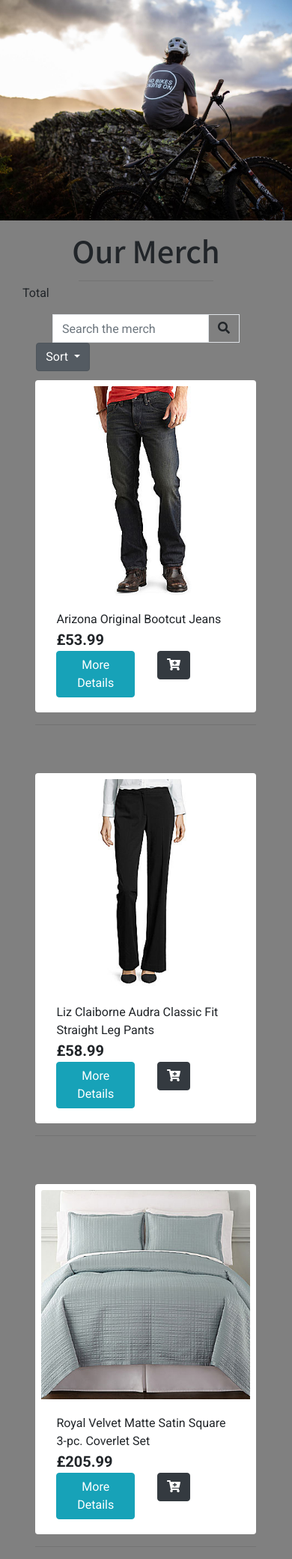
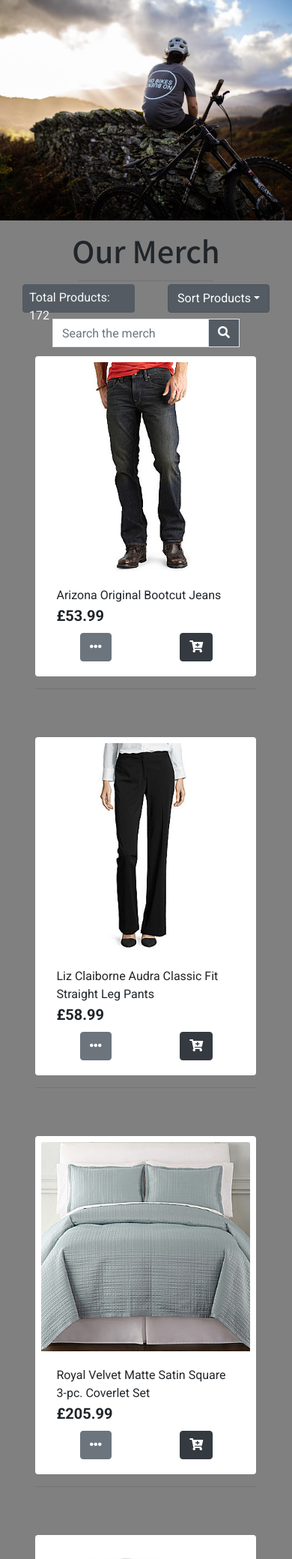
Before and after one commit to jamesigibbs/NoBikesNoBueno, a Django app: page / in a window 390 px wide. Shown: the part 161-2240 px from the top of the page at 75% size. Run offline with Django 3.2, Linux system fonts and the light colour scheme; data comes from the database, SQL or seed files in the repository; some libraries are stand-ins or nearby versions.

Commit message:
Fixed total products, added functionality to add to cart button and fixed responsive view

```diff
--- a/bag/contexts.py
+++ b/bag/contexts.py
@@ -15,7 +15,6 @@ def bag_contexts(request):
         product = get_object_or_404(Product, pk=item_id)
         total += quantity * product.price
         product_count += quantity
-        print(product)
         bag_items.append({
             'item_id': item_id,
             'quantity': quantity,
--- a/bag/views.py
+++ b/bag/views.py
@@ -14,7 +14,6 @@ def bag_view(request):
 
 def add_to_bag(request, item_id):
     """ Add an item to the shopping bag """
-
     quantity = int(request.POST.get('quantity'))
     redirect_url = request.POST.get('redirect_url')
     bag = request.session.get('bag', {})
--- a/home/templates/home/index.html
+++ b/home/templates/home/index.html
@@ -23,27 +23,16 @@
         <!-- Search Bar Row -->
         <div class="container">
             <div class="row">
-                <div class="col-4">
-                    <p>Total</p>
+                <div class="col-6">
+                    <div class="total-box">
+                        <p class="total-text">Total Products: {{ products|length }}</p>
+                    </div>
                 </div>
-                <div class="col-md-4 col-12 d-flex justify-content-center">
-                    <form method="GET" action="{% url 'home' %}">
-                        <div class="input-group w-100">
-                            <input class="form-control border border-black rounded-0" type="text" name="q" placeholder="Search the merch">
-                            <div class="input-group-append">
-                                <button class="form-control btn btn-black border border-black rounded-0" type="submit">
-                                    <span class="icon">
-                                        <i class="fas fa-search"></i>
-                                    </span>
-                                </button>
-                            </div>
-                        </div>
-                    </form>
-                </div>
-                <div class="col-4 d-flex justify-content-end">
+
+                <div class="col-6 d-flex justify-content-end">
                     <div class="dropdown show">
-                        <a class="btn btn-secondary dropdown-toggle" href="#" role="button" id="dropdownMenuLink" data-toggle="dropdown" aria-haspopup="true" aria-expanded="false">
-                            Sort
+                        <a class="btn btn-secondary dropdown-toggle sorting" href="#" role="button" id="dropdownMenuLink" data-toggle="dropdown" aria-haspopup="true" aria-expanded="false">
+                            Sort Products
                         </a>
 
                         <div class="dropdown-menu" aria-labelledby="dropdownMenuLink">
@@ -53,6 +42,22 @@
                             <a class="dropdown-item" href="{% url 'home' %}?sort=name&direction=desc">Name (Z-A)</a>
                         </div>
                     </div>
+                </div>
+            </div>
+            <div class="row pt-2 pt-1-md">
+                <div class="col-12 d-flex justify-content-center">
+                    <form method="GET" action="{% url 'home' %}">
+                        <div class="input-group w-100">
+                            <input class="form-control border border-black rounded-0" type="text" name="q" placeholder="Search the merch">
+                            <div class="input-group-append">
+                                <button class="form-control btn btn-black border border-black rounded-0 search-btn" type="submit">
+                                    <span class="icon">
+                                        <i class="fas fa-search"></i>
+                                    </span>
+                                </button>
+                            </div>
+                        </div>
+                    </form>
                 </div>
             </div>
         </div>
@@ -79,14 +84,17 @@
                                             <p class="lead mb-0 text-left font-weight-bold">£{{ product.price }}</p>
                                         </div>
                                     </div>
-                                    <div class="row">
-                                        <div class="col-6">
+                                    <div class="row pt-2">
+                                        <div class="col-6 d-flex justify-content-center">
                                             <a href="{% url 'product' product.id %}">
-                                                <button type="button" class="btn btn-info">More Details</button>
+                                                <button type="button" class="btn btn-secondary"><i class="fas fa-ellipsis-h"></i></button>
                                             </a>
                                         </div>
-                                        <div class="col-6">
-                                            <button type="button" class="btn btn-dark"><i class="fas fa-cart-plus"></i></button>
+                                        <div class="col-6 d-flex justify-content-center">
+                                            <form action="{% url 'add_one_to_bag' product.id %}" method="POST">
+                                                {% csrf_token %}
+                                                    <button type="submit" class="btn btn-dark"><i class="fas fa-cart-plus"></i></button>
+                                            </a>
                                         </div>
                                     </div>
                                 </div>
@@ -119,3 +127,21 @@
     </div>
 
 {% endblock %}
+
+{% block postloadjs %}
+    <script type="text/javascript">
+        $(document).ready(function () {
+            if(window.location.href.indexOf("?sort=price&direction=asc") > -1) {
+                $(".sorting").text("Price Low to High");
+            } else if (window.location.href.indexOf("?sort=price&direction=desc") > -1) {
+                $(".sorting").text("Price High to Low");
+            } else if (window.location.href.indexOf("?sort=name&direction=asc") > -1) {
+                $(".sorting").text("Name (A-Z)");
+            } else if (window.location.href.indexOf("?sort=name&direction=desc") > -1) {
+                $(".sorting").text("Name (Z-A)");
+            } else {
+                $(".sorting").text("Sort Products");
+            }
+        });
+    </script>
+{% endblock %}
--- a/home/urls.py
+++ b/home/urls.py
@@ -4,5 +4,6 @@ from . import views
 
 urlpatterns = [
     path('', views.home, name='home'),
-    path('products/<product_id>', views.product, name='product')
+    path('add/<item_id>/', views.add_one_to_bag, name='add_one_to_bag'),
+    path('products/<product_id>', views.product, name='product'),
 ]
--- a/home/views.py
+++ b/home/views.py
@@ -48,6 +48,19 @@ def home(request):
     return render(request, 'home/index.html', context)
 
 
+def add_one_to_bag(request, item_id):
+    """ Add an item to the shopping bag """
+    bag = request.session.get('bag', {})
+
+    if item_id in list(bag.keys()):
+        bag[item_id] += 1
+    else:
+        bag[item_id] = 1
+
+    request.session['bag'] = bag
+    return redirect(reverse('home'))
+
+
 def product(request, product_id):
     """ A view to show more details on the each product """
     product = get_object_or_404(Product, pk=product_id)
--- a/static/css/base.css
+++ b/static/css/base.css
@@ -113,6 +113,29 @@ body {
     font-size: 15px;
 }
 
+.search-btn {
+    background-color: #545B62;
+    color: #fafafa;
+}
+
+.sorting:hover {
+    color: #212529;
+}
+
+.total-box {
+	background-color: #545B62;
+	height: 38px;
+    width: 150px;
+    border-radius: 4px;
+}
+
+.total-text {
+    color: #fafafa;
+    padding-top: 6px;
+    padding-bottom: 6px;
+    padding-right: 4px;
+    padding-left: 9px;
+}
 
 /* product.html */
 
```
